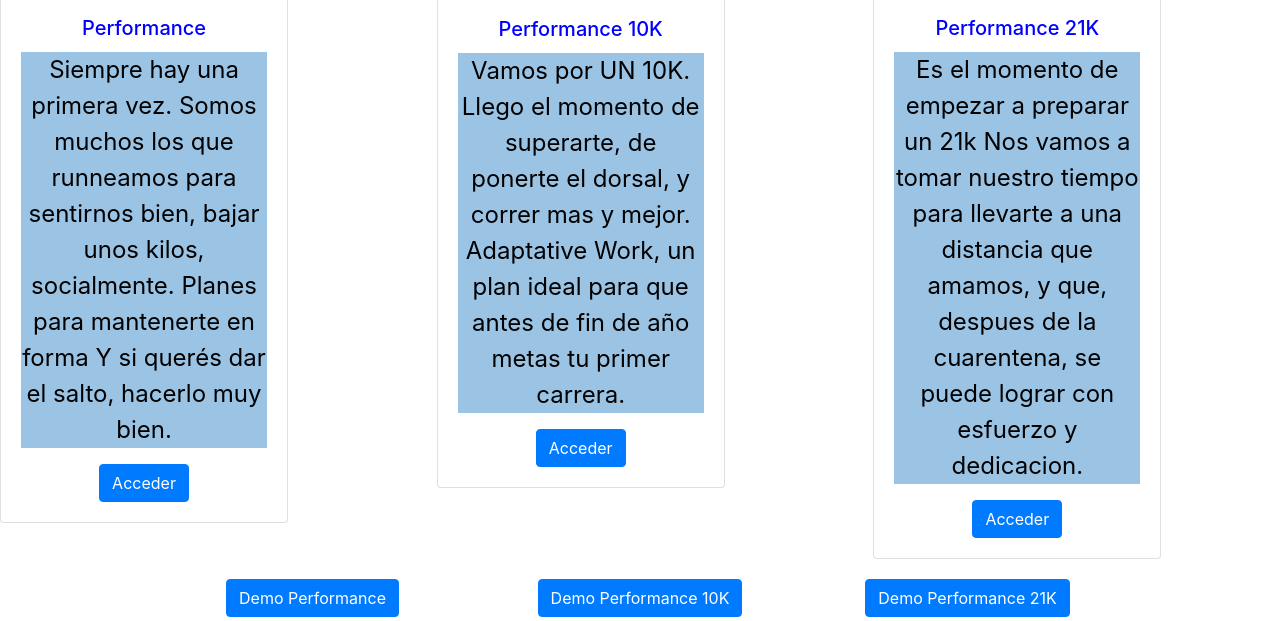
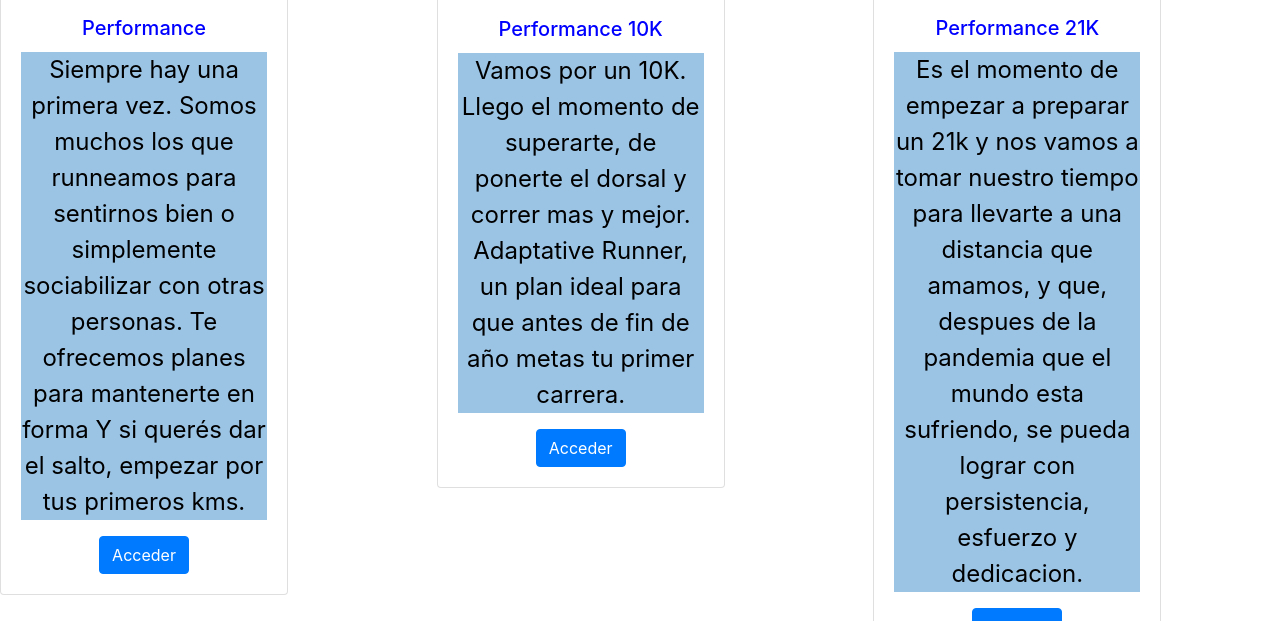
Before and after one commit to Margusp1977/Clase15_c16645, a website: page pages/planificacion.html in a window 1280 px wide. Shown: the part 801-1422 px from the top of the page. Drawn offline with nearby package versions, Linux system fonts and the light colour scheme; files that its build step writes are made by us from their sources.

Commit message:
se cambiaron textos seccionplanificacion.html

```diff
--- a/pages/planificacion.html
+++ b/pages/planificacion.html
@@ -73,7 +73,7 @@
 				  <img src="../assets/img/nuevo.jpg" class="card-img-top" alt="principiante"  class="img-fluid">
 				  <div class="card-body">
 				    <h5 class="card-title">Performance</h5>
-				    <p class="card-text">Siempre hay una primera vez. Somos muchos los que runneamos para sentirnos bien, bajar unos kilos, socialmente. Planes para mantenerte en forma Y si querés dar el salto, hacerlo muy bien.</p>
+				    <p class="card-text">Siempre hay una primera vez. Somos muchos los que runneamos para sentirnos bien o simplemente sociabilizar con otras personas. Te ofrecemos planes para mantenerte en forma Y si querés dar el salto, empezar por tus primeros kms.</p>
 				    <a href="#" class="btn btn-primary">Acceder</a>
 				  </div>
 				</div>
@@ -83,7 +83,7 @@
 				  <img src="../assets/img/diez.jpg" class="card-img-top" alt="medio">
 				  <div class="card-body">
 				    <h5 class="card-title">Performance 10K</h5>
-				    <p class="card-text">Vamos por UN 10K. Llego el momento de superarte, de ponerte el dorsal, y correr mas y mejor. Adaptative Work, un plan ideal para que antes de fin de año metas tu primer carrera.</p>
+				    <p class="card-text">Vamos por un 10K. Llego el momento de superarte, de ponerte el dorsal y correr mas y mejor. Adaptative Runner, un plan ideal para que antes de fin de año metas tu primer carrera.</p>
 				    <a href="#" class="btn btn-primary">Acceder</a>
 				  </div>
 				</div>
@@ -93,7 +93,7 @@
 				  <img src="../assets/img/media.jpg" class="card-img-top" alt="avanzado">
 				  <div class="card-body">
 				    <h5 class="card-title">Performance 21K</h5>
-				    <p class="card-text">Es el momento de empezar a preparar un 21k Nos vamos a tomar nuestro tiempo para llevarte a una distancia que amamos, y que, despues de la cuarentena, se puede lograr con esfuerzo y dedicacion.</p>
+				    <p class="card-text">Es el momento de empezar a preparar un 21k y nos vamos a tomar nuestro tiempo para llevarte a una distancia que amamos, y que, despues de la pandemia que el mundo esta sufriendo, se pueda lograr con persistencia, esfuerzo y dedicacion.</p>
 				    <a href="#" class="btn btn-primary">Acceder</a>
 				  </div>
 				</div>
```
